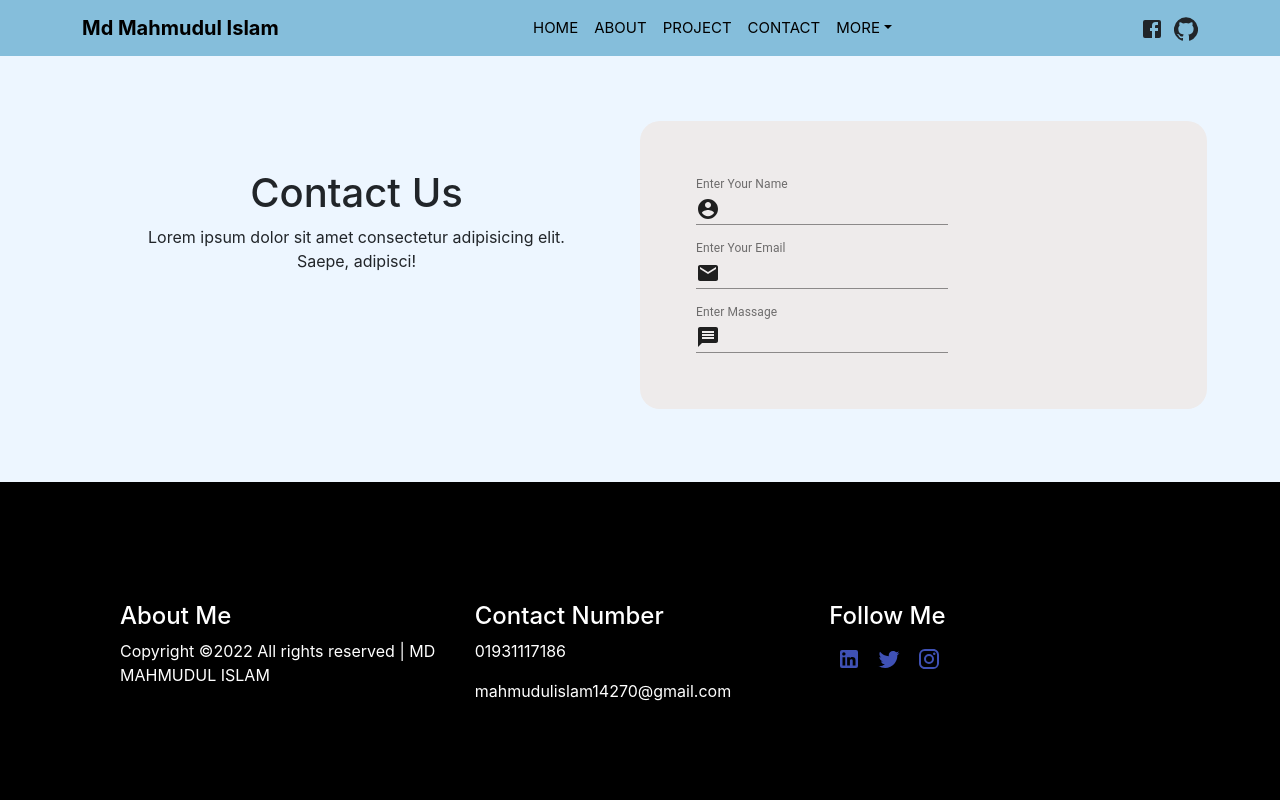
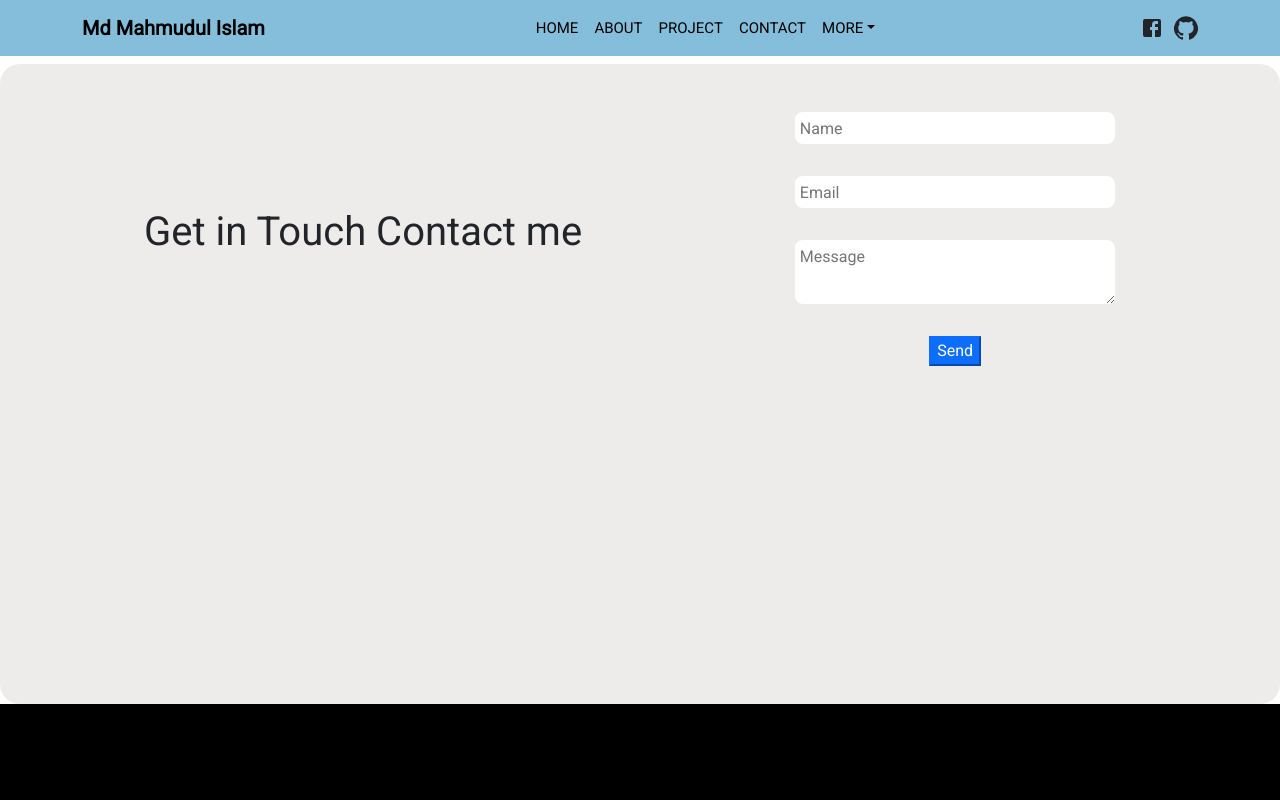
Before and after one commit to Mahmudul-Islam-Ovi/portfolio-client, a React (Create React App) app: page /contact in a window 1280 px wide. Shown: the top 800 px of the page. Built offline with nearby package versions, Linux system fonts and the light colour scheme.

Commit message:
contact update

```diff
--- a/package.json
+++ b/package.json
@@ -13,6 +13,7 @@
     "@testing-library/user-event": "^13.5.0",
     "autoprefixer": "10.4.5",
     "bootstrap": "^5.1.3",
+    "emailjs": "^4.0.0",
     "react": "^18.1.0",
     "react-bootstrap": "^2.3.1",
     "react-dom": "^18.1.0",
--- a/public/index.html
+++ b/public/index.html
@@ -20,6 +20,11 @@
         crossorigin="anonymous"
        />
 
+       <!-- google fonts -->
+       <link rel="preconnect" href="https://fonts.googleapis.com">
+       <link rel="preconnect" href="https://fonts.gstatic.com" crossorigin>
+       <link href="https://fonts.googleapis.com/css2?family=Roboto:ital,wght@0,400;1,300&display=swap" rel="stylesheet">
+
     <title>Mahmudul Islam</title>
   </head>
   <body>
--- a/src/App.css
+++ b/src/App.css
@@ -1,3 +1,3 @@
-/* *{
-  background-color: #85bedb;
-} */
+*{
+  font-family: 'Roboto', sans-serif
+}
--- a/src/App.js
+++ b/src/App.js
@@ -6,6 +6,7 @@ import Project from './Component/Project/Project';
 import About from './Component/About/About';
 import Contact from './Component/Contact/Contact';
 import Bottom from './Component/Bottom/Bottom';
+import Experience from './Component/Experiance/Experience';
 
 
 
@@ -26,6 +27,9 @@ function App() {
       <Routes>
         <Route path="/contact" element={<Contact />} />
       </Routes>
+      <Routes>
+        <Route path="/Experience" element={<Experience />} />
+      </Routes>
       <Bottom></Bottom>
       </Router>
 
--- a/src/Component/Contact/Contact.css
+++ b/src/Component/Contact/Contact.css
@@ -9,3 +9,60 @@
     padding : 25px;
 
 }
+
+.contact-form{
+    padding: 0 3rem 0 3rem;
+    display: flex;
+    height: 80vh;
+    margin-top: 4rem;
+      /* scroll */
+  padding-top: 3rem;
+}
+
+.c-right{
+    display: flex;
+    justify-content: center;
+    position: relative;
+    flex: 1;
+}
+
+.c-right>form
+{
+    display: flex;
+    flex-direction: column;
+    gap: 2rem;
+    align-items: center;
+
+}
+
+.c-right .user{
+    width: 20rem;
+    height: 2rem;
+    padding: 0.3em;
+    outline: none;
+    border: 2px solid var(--orange);
+    border-radius: 8px;
+    font-size: 16px;
+}
+
+textarea{
+    height: 4rem!important;
+}
+
+.c-blur1{
+    top: 1rem;
+    left: 8rem;
+}
+
+@media screen and (max-width: 480px) {
+    .contact-form{
+        padding: 0;
+        flex-direction: column;
+        gap: 5rem;
+        height: 40rem;
+    }
+    .c-right .user{
+        width: 16rem;
+    }
+
+}
--- a/src/Component/Contact/Contact.js
+++ b/src/Component/Contact/Contact.js
@@ -1,60 +1,74 @@
-import React from 'react';
+import React, { useRef } from 'react';
 import './Contact.css';
-import Input from '@material-ui/core/Input';
-import InputLabel from '@material-ui/core/InputLabel';
-import InputAdornment from '@material-ui/core/InputAdornment';
-import FormControl from '@material-ui/core/FormControl';
-import AccountCircle from '@material-ui/icons/AccountCircle';
-import EmailIcon from '@material-ui/icons/Email';
-import MessageIcon from '@material-ui/icons/Message';
-import './Contact.css'
+
+
 
 const Contact = () => {
 
+  const nameRef = useRef();
+  const emailRef = useRef();
+  const messageRef = useRef();
+
+  const handleAddMessage = e => {
+
+    const name = nameRef.current.value;
+    const email = emailRef.current.value;
+    const message = messageRef.current.value;
+
+    const newMessage={name,email,message};
+    fetch('http://localhost:4000/users',{
+      method: 'POST',
+      headers: {'Content-Type': 'application/json'},
+      body: JSON.stringify(newMessage)
+    })
+    .then(res => res.json())
+        .then(data => {
+            if (data.insertedId) {
+                alert('Message send Successfully')
+                e.target.reset();
+            }
+        })
+
+       e.preventDefault();
+  }
+
     return (
-      <div className="bg">
-      <div className="row m-5 ">
-        <div className="col text-center mt-5 p-5 ">
-         <h1 className="">Contact Us</h1>
-         <p>Lorem ipsum dolor sit amet consectetur adipisicing elit. Saepe, adipisci!</p>
-        </div>
-        <div className="col p-5 mt-5  boder">
-        <FormControl className=" m-2">
-          <InputLabel htmlFor="input-with-icon-adornment">Enter Your Name</InputLabel>
-          <Input
-            id="input-with-icon-adornment"
-            startAdornment={
-              <InputAdornment position="start">
-                <AccountCircle />
-              </InputAdornment>
-            }
-          />
-        </FormControl >
-        <FormControl  className=" m-2" >
-          <InputLabel htmlFor="input-with-icon-adornment">Enter Your Email</InputLabel>
-          <Input
-            id="input-with-icon-adornment"
-            startAdornment={
-              <InputAdornment position="start">
-                <EmailIcon />
-              </InputAdornment>
-            }
-          />
-        </FormControl>
-        <FormControl  className=" m-2" >
-          <InputLabel htmlFor="input-with-icon-adornment">Enter Massage</InputLabel>
-          <Input
-            id="input-with-icon-adornment"
-            startAdornment={
-              <InputAdornment position="start">
-                <MessageIcon />
-              </InputAdornment>
-            }
-          />
-        </FormControl>
-        </div>
+
+
+        <div className="contact-form boder" id="contact">
+
+      <div className="m-5 p-5">
+
+          <h1>Get in Touch Contact me</h1>
+
+
       </div>
+      {/* right side form */}
+      <div className="c-right ">
+      <form onSubmit={handleAddMessage}>
+          <input type="text" ref={nameRef} name="user_name" className="user"  placeholder="Name"/>
+          <input type="email" ref={emailRef} name="user_email" className="user" placeholder="Email"/>
+          <textarea name="message" ref={messageRef} className="user" placeholder="Message"/>
+          <input type="submit" value="Send" className="btn-primary"/>
+        </form>
       </div>
+
+    {/* <form onSubmit={handleAddMessage}>
+            <input type="text" placeholder="name" ref={nameRef}/><br />
+            <input type="text" placeholder="email" ref={emailRef}/><br />
+            <input type="text" placeholder="message" ref={messageRef}/><br />
+            <br />
+            <input type="submit" value="add" />
+          </form> */}
+
+    </div>
+
+
+
+
+
+
+
 
     );
 };
--- /dev/null
+++ b/src/Component/Experiance/Experience.js
@@ -0,0 +1,13 @@
+import React from 'react';
+import './Experience.css';
+
+const Experience = () => {
+    return (
+        <div>
+            <h1 className="mt-5 p-5 text-center">Experience</h1>
+
+        </div>
+    );
+};
+
+export default Experience;
--- a/src/Component/Nab/Nav.js
+++ b/src/Component/Nab/Nav.js
@@ -11,7 +11,6 @@ import { Link } from 'react-router-dom';
 
 const NavBar = () => {
     return (
-
       <Navbar collapseOnSelect expand="lg" className="nav-color fixed-top">
       <Container >
       <Navbar.Brand className="color-text" href="/">Md Mahmudul Islam</Navbar.Brand>
@@ -31,8 +30,8 @@ const NavBar = () => {
           <Nav className='color-nab ' href="#pricing">CONTACT</Nav>
           </Link>
           <NavDropdown  title="MORE" id="collasible-nav-dropdown">
-          <Link to="/Experiance" className="nav-style ">
-          <NavDropdown.Item className='color-nab' href="#action/3.1">Experiance</NavDropdown.Item>
+          <Link to="/Experience" className="nav-style ">
+          <NavDropdown.Item className='color-nab' href="#action/3.1">Experience</NavDropdown.Item>
           </Link>
           <Link to="/Blog" className="nav-style ">
           <NavDropdown.Item className='color-nab ' href="#action/3.2">Blog</NavDropdown.Item>
```
Also changed, not shown: src/Component/Experiance/Experience.css (added), 2 other files (tests, documents, lock files or other folders).
